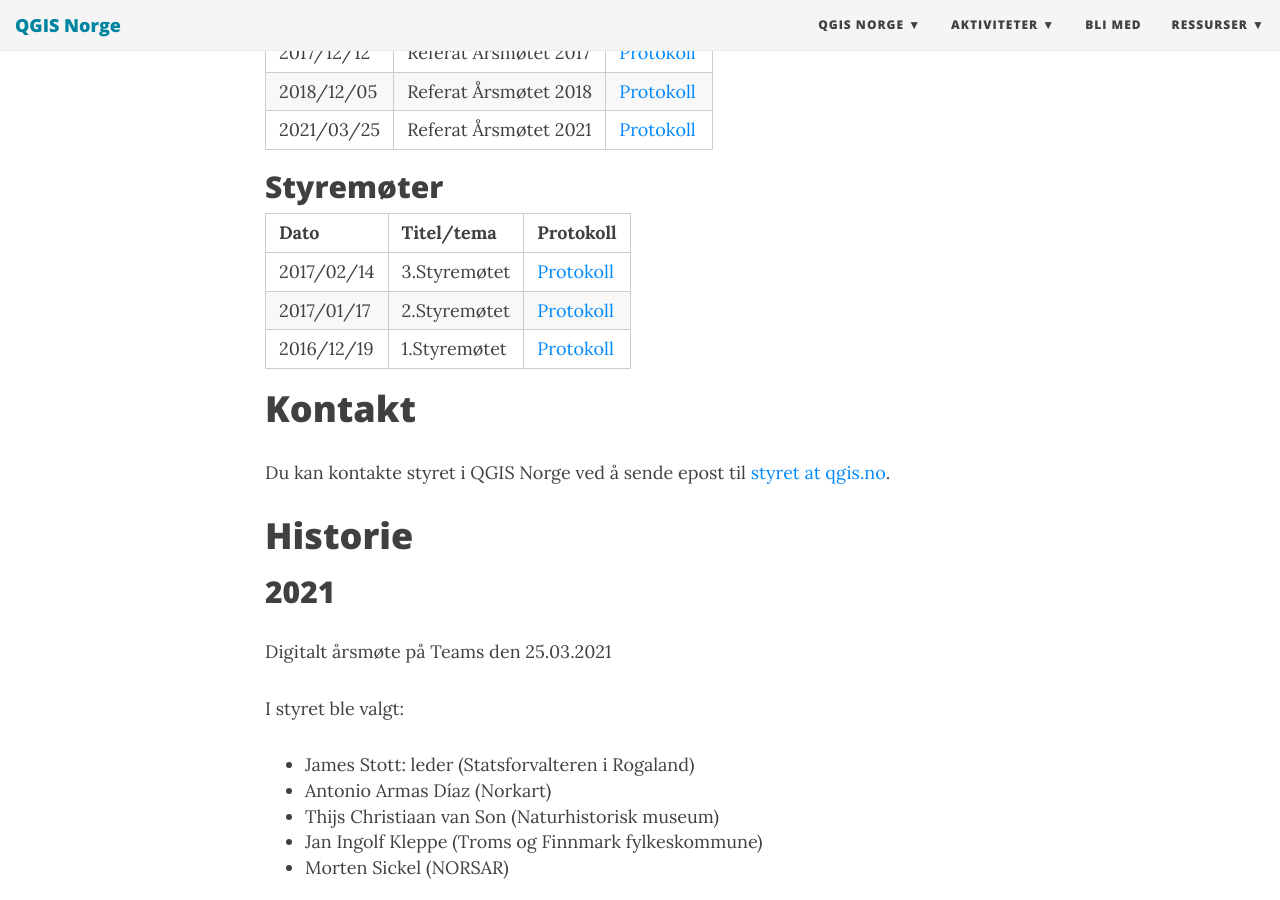
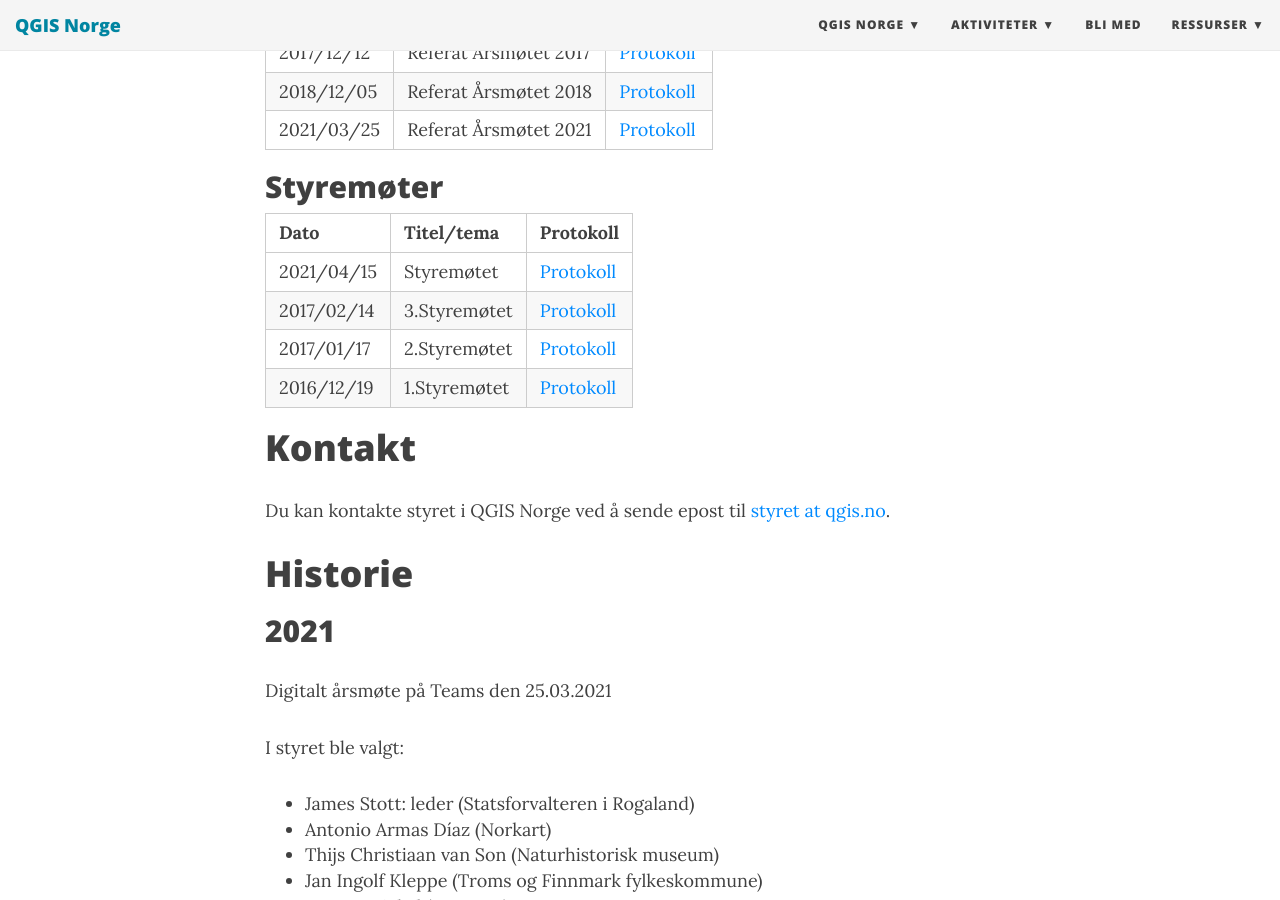
Before and after one commit to qgisnorge/qgisnorge.github.io, a Jekyll site: the page built from omoss.md, in a window 1280 px wide and 900 px high, scrolled down 950 px. Built offline with Jekyll 4.4.1, drawn with Linux system fonts in a browser that asks for light colours; nearby versions of some CDN libraries.

Commit message:
Styremøte 2021_04_15 referat

```diff
--- a/omoss.md
+++ b/omoss.md
@@ -33,6 +33,7 @@
 
 |Dato|Titel/tema|Protokoll|
 |----|----------|---------|
+|2021/04/15|Styremøtet|[Protokoll](https://github.com/qgisnorge/qgisnorge.github.io/blob/master/dokumenter/styremoeter/2021_04_15_QGIS_Norge_Styremoete.pdf)|
 |2017/02/14|3.Styremøtet|[Protokoll](https://github.com/qgisnorge/qgisnorge.github.io/blob/master/dokumenter/styremoeter/2017_02_14_QGIS_Norge_Styremoete_0003.docx)|
 |2017/01/17|2.Styremøtet|[Protokoll](https://github.com/qgisnorge/qgisnorge.github.io/blob/master/dokumenter/styremoeter/2017_01_17_QGIS_Norge_Styremoete_0002.docx)|
 |2016/12/19|1.Styremøtet|[Protokoll](https://github.com/qgisnorge/qgisnorge.github.io/blob/master/dokumenter/styremoeter/2016_12_19_QGIS_Norge_Styremoete_0001.docx)|
```
Also changed, not shown: 1 other file.
